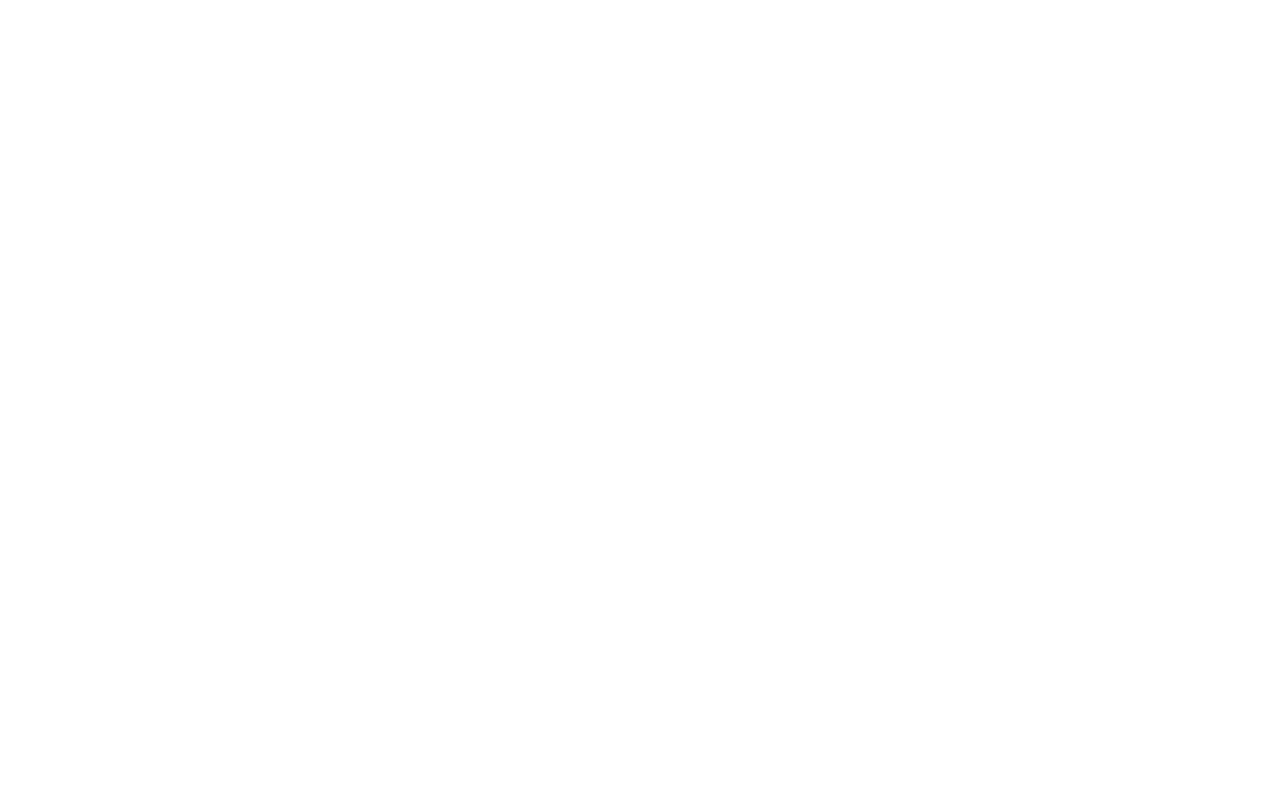
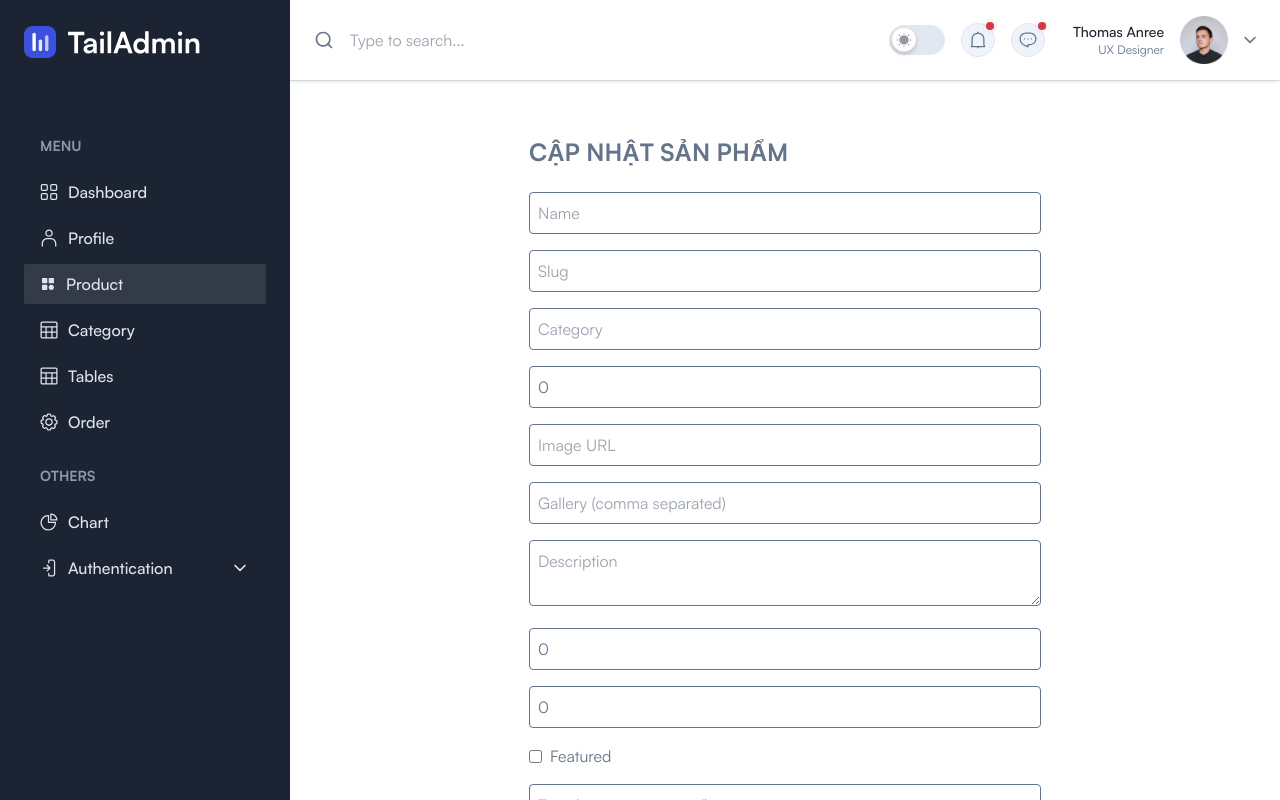
Before and after one commit to tienlevi/du-an-tot-nghiep, a React (Vite) app in the folder frontend/: page /products/productsedit/1 in a window 1280 px wide. Before the commit this address had no page. Built offline with nearby package versions, Linux system fonts and the light colour scheme; no server answers.

Commit message:
chức năng cập nhật sản phẩm

```diff
--- a/frontend/src/App.tsx
+++ b/frontend/src/App.tsx
@@ -126,7 +126,7 @@
           }
         />
         <Route
-          path="/products/productsedit"
+          path="/products/productsedit/:id"
           element={
             <>
               <PageTitle title="Basic Chart | TailAdmin - Tailwind CSS Admin Dashboard Template" />
--- a/frontend/src/pages/Products/ProductsEdit.tsx
+++ b/frontend/src/pages/Products/ProductsEdit.tsx
@@ -1,9 +1,202 @@
+import axios from 'axios';
+import { useState, useEffect } from 'react';
+import { useParams, useNavigate } from 'react-router-dom';
 import DefaultLayout from '../../layout/DefaultLayout';
 
 const ProductsEdit = () => {
+  const { id } = useParams();
+  const [product, setProduct] = useState({
+    name: '',
+    slug: '',
+    category: '',
+    price: 0,
+    image: '',
+    gallery: '',
+    description: '',
+    discount: 0,
+    countInStock: 0,
+    featured: false,
+    tags: '',
+    attributes: '',
+  });
+  const [message, setMessage] = useState('');
+  const navigate = useNavigate();
+
+  useEffect(() => {
+    const fetchProduct = async () => {
+      console.log("Products id :",id)
+      try {
+        const response = await axios.get(`http://localhost:2202/api/v1/products/${id}`);
+        const fetchedProduct = response.data;
+        setProduct({
+          name: fetchedProduct.name,
+          slug: fetchedProduct.slug,
+          category: fetchedProduct.category,
+          price: fetchedProduct.price,
+          image: fetchedProduct.image,
+          gallery: fetchedProduct.gallery.join(', '), // Convert array to comma-separated string
+          description: fetchedProduct.description,
+          discount: fetchedProduct.discount,
+          countInStock: fetchedProduct.countInStock,
+          featured: fetchedProduct.featured,
+          tags: fetchedProduct.tags.join(', '), // Convert array to comma-separated string
+          attributes: fetchedProduct.attributes.join(', '), // Convert array to comma-separated string
+        });
+      } catch (error) {
+        console.error('Error fetching product:', error);
+      }
+    };
+
+    fetchProduct();
+  }, [id]);
+
+  const handleChange = (e:any) => {
+    const { name, value, type, checked } = e.target;
+    setProduct({ ...product, [name]: type === 'checkbox' ? checked : value });
+  };
+
+  const handleSubmit = async (e:any) => {
+    e.preventDefault();
+
+    try {
+      const productData = {
+        ...product,
+        gallery: product.gallery.split(',').map((item) => item.trim()),
+        tags: product.tags.split(',').map((item) => item.trim()),
+        attributes: product.attributes.split(',').map((item) => item.trim()),
+      };
+
+      productData.attributes = productData.attributes.map((attr) => attr.replace(/['"\s]/g, ''));
+
+      const response = await axios.put(`http://localhost:2202/api/v1/products/${id}`, productData);
+      console.log(response.data);
+      setMessage('Product updated successfully!');
+      alert('CẬP NHẬT SẢN PHẨM THÀNH CÔNG')
+      navigate('/products/productslist');
+    } catch (error) {
+      if (axios.isAxiosError(error)) {
+        setMessage(`Failed to update product: ${error.response?.data.message || error.message}`);
+      } else {
+        setMessage('Failed to update product: An unexpected error occurred.');
+      }
+      console.error('Error updating product:', error);
+    }
+  };
+
   return (
     <DefaultLayout>
-      <div>ProductsEdit</div>
+      <div className="max-w-lg mx-auto mt-8">
+        <h1 className="text-2xl font-bold mb-6">CẬP NHẬT SẢN PHẨM </h1>
+        <form onSubmit={handleSubmit} className="space-y-4">
+          <input
+            type="text"
+            name="name"
+            value={product.name}
+            onChange={handleChange}
+            placeholder="Name"
+            required
+            className="w-full p-2 border border-gray-300 rounded"
+          />
+          <input
+            type="text"
+            name="slug"
+            value={product.slug}
+            onChange={handleChange}
+            placeholder="Slug"
+            className="w-full p-2 border border-gray-300 rounded"
+          />
+          <input
+            type="text"
+            name="category"
+            value={product.category}
+            onChange={handleChange}
+            placeholder="Category"
+            required
+            className="w-full p-2 border border-gray-300 rounded"
+          />
+          <input
+            type="number"
+            name="price"
+            value={product.price}
+            onChange={handleChange}
+            placeholder="Price"
+            required
+            className="w-full p-2 border border-gray-300 rounded"
+          />
+          <input
+            type="text"
+            name="image"
+            value={product.image}
+            onChange={handleChange}
+            placeholder="Image URL"
+            className="w-full p-2 border border-gray-300 rounded"
+          />
+          <input
+            type="text"
+            name="gallery"
+            value={product.gallery}
+            onChange={handleChange}
+            placeholder="Gallery (comma separated)"
+            className="w-full p-2 border border-gray-300 rounded"
+          />
+          <textarea
+            name="description"
+            value={product.description}
+            onChange={handleChange}
+            placeholder="Description"
+            className="w-full p-2 border border-gray-300 rounded"
+          />
+          <input
+            type="number"
+            name="discount"
+            value={product.discount}
+            onChange={handleChange}
+            placeholder="Discount"
+            className="w-full p-2 border border-gray-300 rounded"
+          />
+          <input
+            type="number"
+            name="countInStock"
+            value={product.countInStock}
+            onChange={handleChange}
+            placeholder="Count in Stock"
+            className="w-full p-2 border border-gray-300 rounded"
+          />
+          <div className="flex items-center">
+            <input
+              type="checkbox"
+              name="featured"
+              checked={product.featured}
+              onChange={handleChange}
+              className="mr-2"
+            />
+            <span>Featured</span>
+          </div>
+          <input
+            type="text"
+            name="tags"
+            value={product.tags}
+            onChange={handleChange}
+            placeholder="Tags (comma separated)"
+            className="w-full p-2 border border-gray-300 rounded"
+          />
+          <input
+            type="text"
+            name="attributes"
+            value={product.attributes}
+            onChange={handleChange}
+            placeholder="Attributes (comma separated)"
+            className="w-full p-2 border border-gray-300 rounded"
+          />
+          <button
+            type="submit"
+            className="bg-blue-500 text-white py-2 px-4 rounded hover:bg-blue-600"
+          >
+            Update Product
+          </button>
+        </form>
+        {message && <p className="mt-4 text-green-500">{message}</p>}
+      </div>
     </DefaultLayout>
   );
 };
--- a/frontend/src/pages/Products/ProductsList.tsx
+++ b/frontend/src/pages/Products/ProductsList.tsx
@@ -107,7 +107,7 @@
     <td className="p-3">{product.tags?.join(', ')}</td>
     <td className="p-3">{product.attributes?.join(', ')}</td>
     <td className="p-3 flex justify-between">
-      <Link to={`/products/productsedit`} className="py-1 px-2 bg-blue-500 text-white rounded hover:bg-blue-600 mr-1">Edit</Link>
+      <Link to={`/products/productsedit/${product._id}`} className="py-1 px-2 bg-blue-500 text-white rounded hover:bg-blue-600 mr-1">Edit</Link>
       <button onClick={() => onDelete(product._id)} className="py-1 px-2 bg-red-500 text-white rounded hover:bg-red-600 ml-1">Delete</button>
     </td>
   </tr>
```
